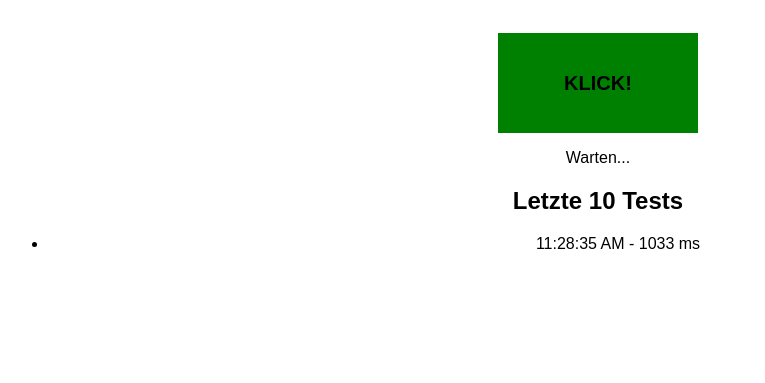
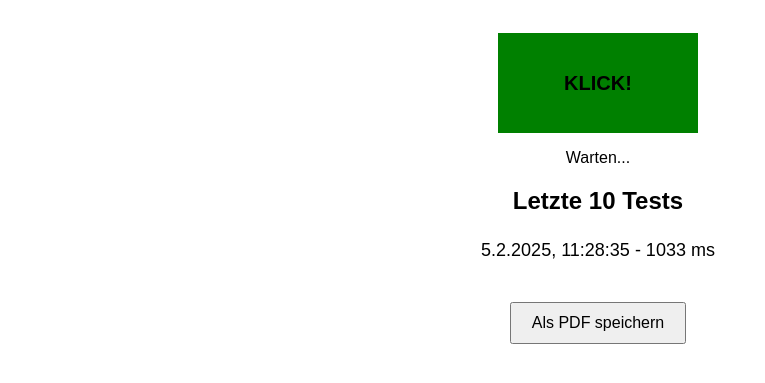
Before and after one commit to 4RJN/reaktionszeit, a plain HTML site: page index.html in a window 1280 px wide. Both pictures are taken after a click on the button "KLICK!". Shown: the part 129-512 px from the top of the page, without its empty margins (42-807 px from the left). Drawn offline with nearby package versions, Linux system fonts and the light colour scheme.

Commit message:
Add PDF Download and date to reactions

```diff
--- a/index.html
+++ b/index.html
@@ -4,6 +4,7 @@
     <meta charset="UTF-8">
     <meta name="viewport" content="width=device-width, initial-scale=1.0">
     <title>Reaktionstest</title>
+    <script src="https://cdnjs.cloudflare.com/ajax/libs/jspdf/2.5.1/jspdf.umd.min.js"></script>
     <style>
         body {
             font-family: Arial, sans-serif;
@@ -27,6 +28,18 @@
         }
         #history {
             margin-top: 20px;
+            list-style-type: none;
+            padding: 0;
+        }
+        li {
+            padding: 5px;
+            font-size: 18px;
+        }
+        #download-pdf {
+            margin-top: 20px;
+            padding: 10px 20px;
+            font-size: 16px;
+            cursor: pointer;
         }
     </style>
 </head>
@@ -41,10 +54,13 @@
     <h2>Letzte 10 Tests</h2>
     <ul id="history"></ul>
 
+    <button id="download-pdf">Als PDF speichern</button>
+
     <script>
         let button = document.getElementById("reaction-button");
         let resultText = document.getElementById("result");
         let historyList = document.getElementById("history");
+        let downloadButton = document.getElementById("download-pdf");
         let startTime, endTime;
         let history = [];
 
@@ -72,8 +88,8 @@
                 let reactionTime = endTime - startTime;
                 resultText.textContent = `Reaktionszeit: ${reactionTime} ms`;
 
-                // Speichere das Ergebnis
-                let timestamp = new Date().toLocaleTimeString();
+                // Speichere das Ergebnis mit Datum & Uhrzeit
+                let timestamp = new Date().toLocaleString("de-DE");
                 history.unshift(`${timestamp} - ${reactionTime} ms`);
 
                 // Begrenze auf 10 Einträge
@@ -93,6 +109,22 @@
             }
         });
 
+        // Funktion zum PDF-Erstellen
+        downloadButton.addEventListener("click", () => {
+            const { jsPDF } = window.jspdf;
+            const doc = new jsPDF();
+
+            doc.setFontSize(16);
+            doc.text("Reaktionstest Ergebnisse", 20, 20);
+            doc.setFontSize(12);
+
+            history.forEach((entry, index) => {
+                doc.text(entry, 20, 40 + index * 10);
+            });
+
+            doc.save("Reaktionstest-Ergebnisse.pdf");
+        });
+
         startTest();
     </script>
 
```
